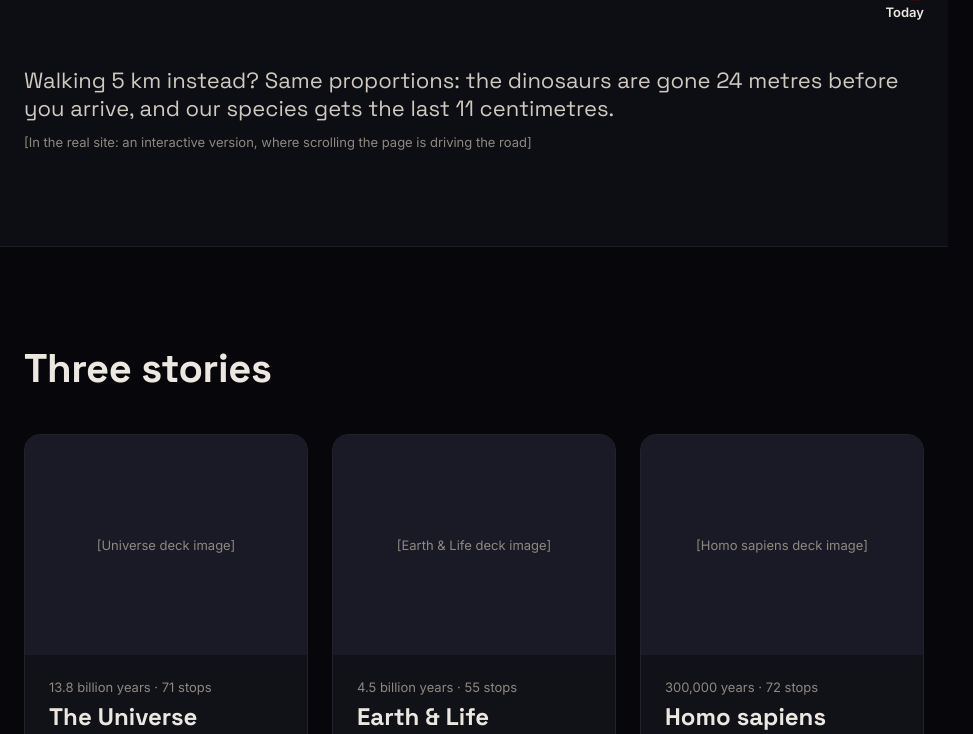
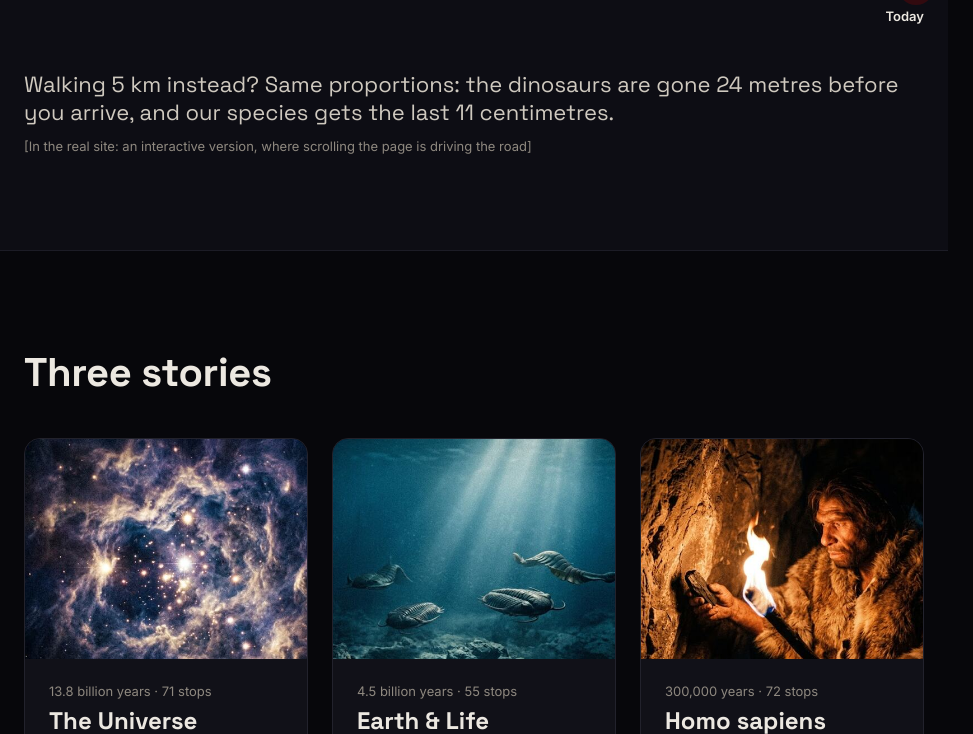
Before and after one commit to ottsme/time_machine, a plain HTML site: page site/index.html in a window 1280 px wide. Shown: the part 2066-2800 px from the top of the page, without its empty margins (0-973 px from the left). Drawn offline with Linux system fonts and the light colour scheme.

Commit message:
site v0.1: logo and stand-in story pictures
Co-Authored-By: Claude Opus 5.5 <noreply@anthropic.com>
Claude-Session: https://claude.ai/code/session_01RnU3NMuSawUVsuKUoyny4z

```diff
--- a/site/index.html
+++ b/site/index.html
@@ -30,7 +30,7 @@ section h2{margin:0 0 16px;font-size:40px;letter-spacing:-.01em}
 /* header */
 header{display:flex;flex-wrap:wrap;align-items:center;justify-content:space-between;gap:16px;padding-top:20px;padding-bottom:20px}
 .logo{display:flex;align-items:center;gap:10px;text-decoration:none;font-family:'Space Grotesk',sans-serif;font-weight:700;font-size:18px;letter-spacing:.02em}
-.logo i{width:28px;height:28px;border-radius:50%;border:5px solid var(--accent)}
+.logo img{display:block}
 nav.main{display:flex;flex-wrap:wrap;gap:24px;font-size:15px}
 nav a{text-decoration:none;color:var(--muted)}
 
@@ -78,7 +78,7 @@ body.notunnel .ring{display:none}
 
 /* stories */
 .story{border-radius:16px;overflow:hidden;background:var(--card);border:1px solid var(--line)}
-.story .ph{height:220px}
+.story .pic{display:block;width:100%;height:220px;object-fit:cover}
 .story div.t{padding:24px}
 .story .meta{margin:0 0 6px;font-size:13px;color:var(--faint)}
 .story h3{margin:0 0 8px;font-size:24px}
@@ -123,7 +123,7 @@ footer .wrap{display:flex;flex-wrap:wrap;gap:24px;justify-content:space-between;
 <div class="page">
 
 <header class="wrap">
- <a href="#" class="logo"><i aria-hidden="true"></i>The Original Time Machine</a>
+ <a href="#" class="logo"><img src="img/logo.png" alt="" width="32" height="32">The Original Time Machine</a>
  <nav class="main" aria-label="Main"><a href="#stories">Stories</a><a href="#teachers">For teachers</a><a href="#clock">History Clock</a><a href="#">Press</a></nav>
 </header>
 
@@ -191,9 +191,9 @@ footer .wrap{display:flex;flex-wrap:wrap;gap:24px;justify-content:space-between;
 <section id="stories" class="wrap" style="padding-top:96px;padding-bottom:96px">
  <h2 style="margin-bottom:40px">Three stories</h2>
  <div class="grid">
-  <article class="story"><div class="ph">[Universe deck image]</div><div class="t"><p class="meta">13.8 billion years · 71 stops</p><h3>The Universe</h3><p class="d">From the first light to the one on your dashboard.</p></div></article>
-  <article class="story"><div class="ph">[Earth &amp; Life deck image]</div><div class="t"><p class="meta">4.5 billion years · 55 stops</p><h3>Earth &amp; Life</h3><p class="d">A ball of molten rock becomes the only living planet we know.</p></div></article>
-  <article class="story"><div class="ph">[Homo sapiens deck image]</div><div class="t"><p class="meta">300,000 years · 72 stops</p><h3>Homo sapiens</h3><p class="d">Where we came from, and how far we have reached.</p></div></article>
+  <article class="story"><img class="pic" src="img/universe.jpg" alt=""><div class="t"><p class="meta">13.8 billion years · 71 stops</p><h3>The Universe</h3><p class="d">From the first light to the one on your dashboard.</p></div></article>
+  <article class="story"><img class="pic" src="img/earth.jpg" alt=""><div class="t"><p class="meta">4.5 billion years · 55 stops</p><h3>Earth &amp; Life</h3><p class="d">A ball of molten rock becomes the only living planet we know.</p></div></article>
+  <article class="story"><img class="pic" src="img/sapiens.jpg" alt=""><div class="t"><p class="meta">300,000 years · 72 stops</p><h3>Homo sapiens</h3><p class="d">Where we came from, and how far we have reached.</p></div></article>
  </div>
 </section>
 
```
Also changed, not shown: site/img/earth.jpg (added), site/img/logo.png (added), site/img/sapiens.jpg (added), site/img/universe.jpg (added), 1 other file.
